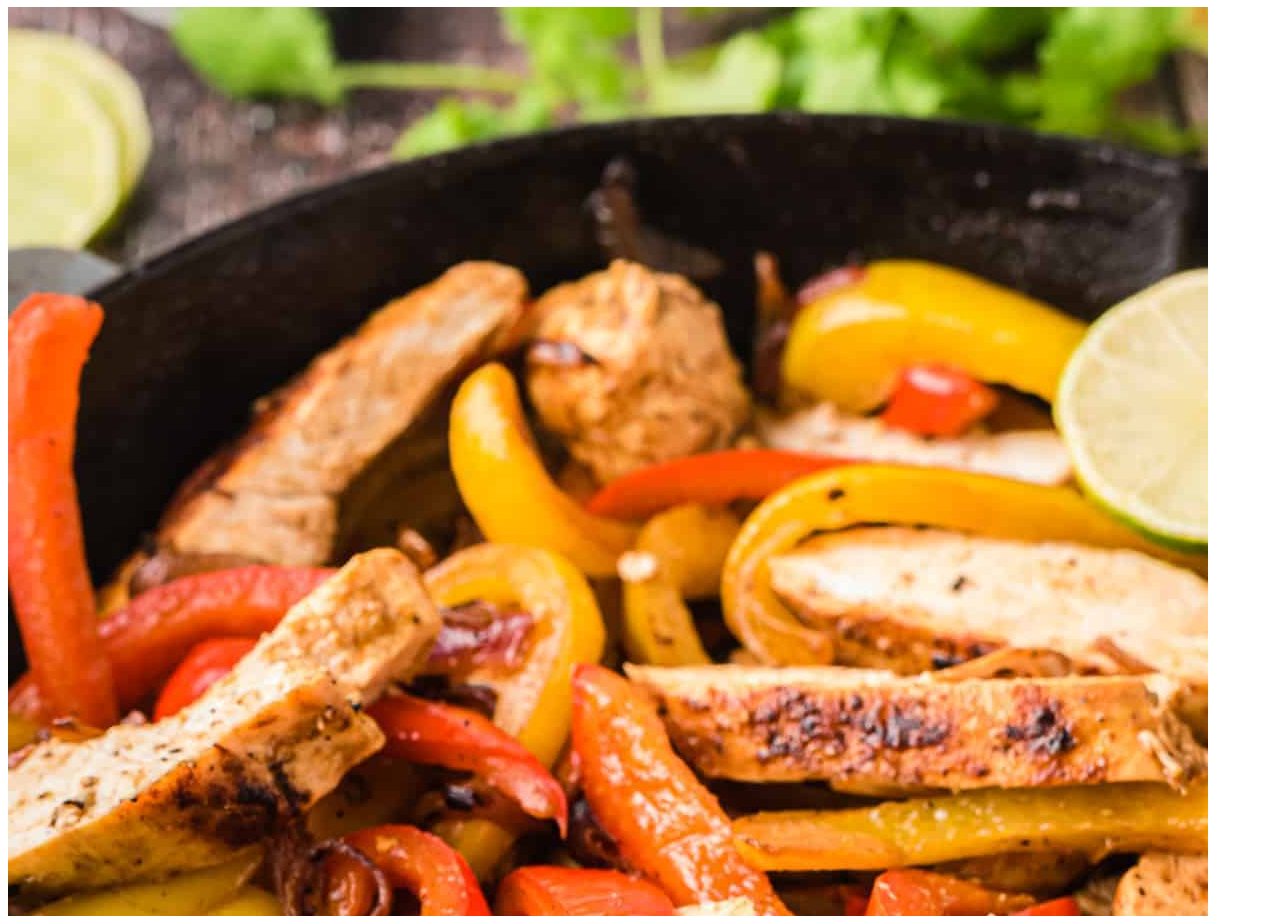
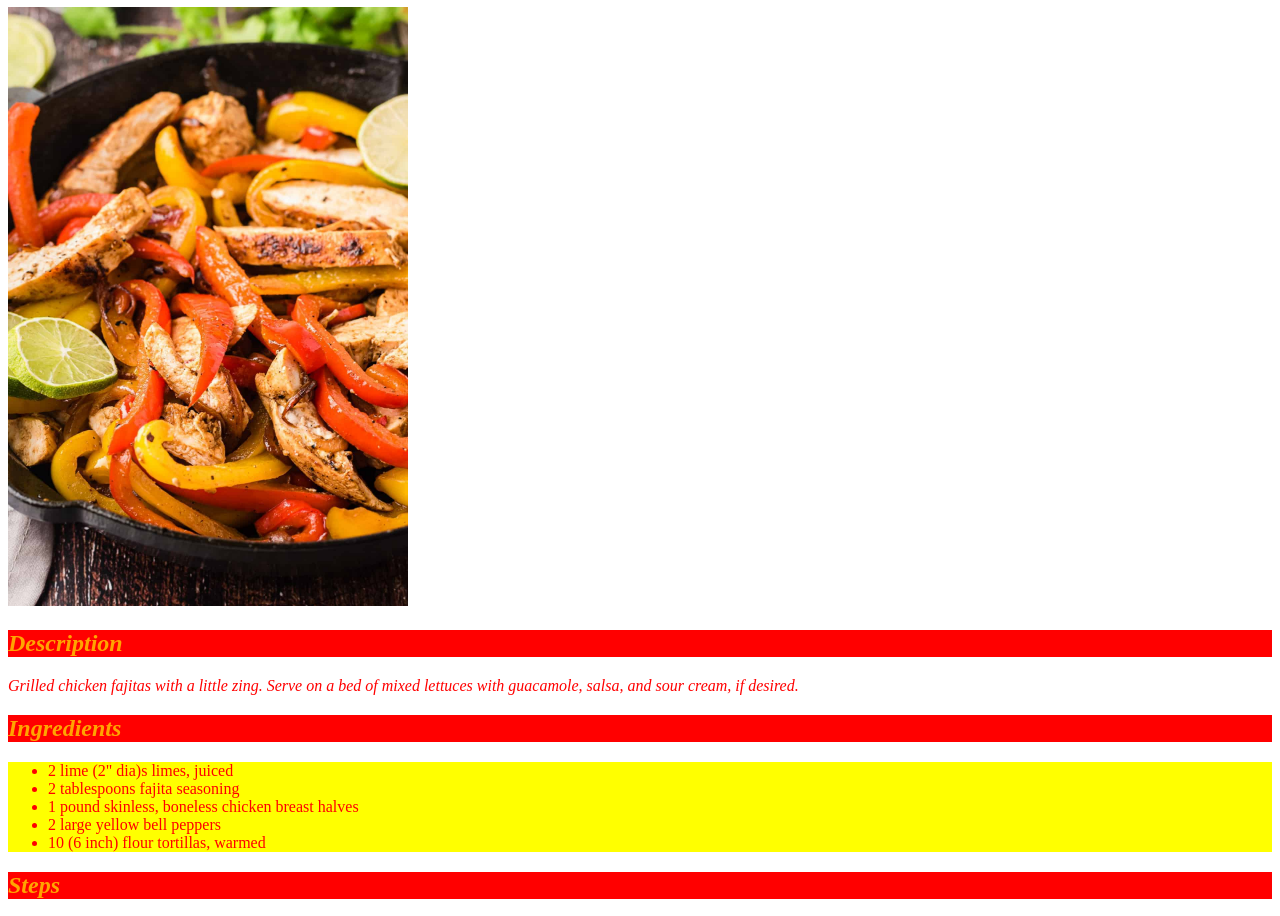
Before and after one commit to thundernunder/odin-recipes, a plain HTML site: page recipes/chicken-fajitas.html in a window 1280 px wide. Shown: the part 73-989 px from the top of the page. Drawn offline with Linux system fonts and the light colour scheme.

Commit message:
Add CSS Style to Chicken Fajitas Webpage

```diff
--- a/recipes/chicken-fajitas.html
+++ b/recipes/chicken-fajitas.html
@@ -3,18 +3,21 @@
     <head>
         <meta charset="UTF-8">
         <title>Fire Chicken Fajitas!</title>
+        <link rel="stylesheet" href="fajitas-style.css">
     </head>
 
     <body>
-        <h1>Fire Chicken Fajitas</h1>
+        <h1 class="heading">Fire Chicken Fajitas</h1>
             <img src="./chiken-fajitas.jpg" alt="Fire Bird">
 
-        <h2>Description</h2>
+        <h2 class="heading two">Description</h2>
             <p>
-                Mouthwatering grilled chicken fajitas with a little zing. Serve on a bed of mixed lettuces with guacamole, salsa, and sour cream, if desired.
+                <em>
+                    Grilled chicken fajitas with a little zing. Serve on a bed of mixed lettuces with guacamole, salsa, and sour cream, if desired.
+                </em>
             </p>
 
-        <h2>ingredients</h2>
+        <h2 class="heading two">Ingredients</h2>
             <ul>
                 <li>
                     2 lime (2" dia)s limes, juiced
@@ -33,7 +36,7 @@
                 </li>
             </ul>
 
-        <h2>Steps</h2>
+        <h2 class="heading two">Steps</h2>
             <ol>
                 <li>
                     Whisk lime juice, olive oil, and fajita seasoning together in a bowl and pour into a resealable plastic bag. Add chicken breasts, coat with the marinade, squeeze out excess air, and seal the bag. Marinate in the refrigerator for 30 minutes.
--- /dev/null
+++ b/recipes/fajitas-style.css
@@ -0,0 +1,17 @@
+img {width: 400px;
+    height: auto;
+}
+
+.heading,
+.heading.two {
+    background-color: red;
+    color: orange;
+    font-weight: bold;
+    font-style: italic;
+}
+
+ul,
+ol {background-color: yellow;
+color: red;}
+
+p {color: red;}
```
